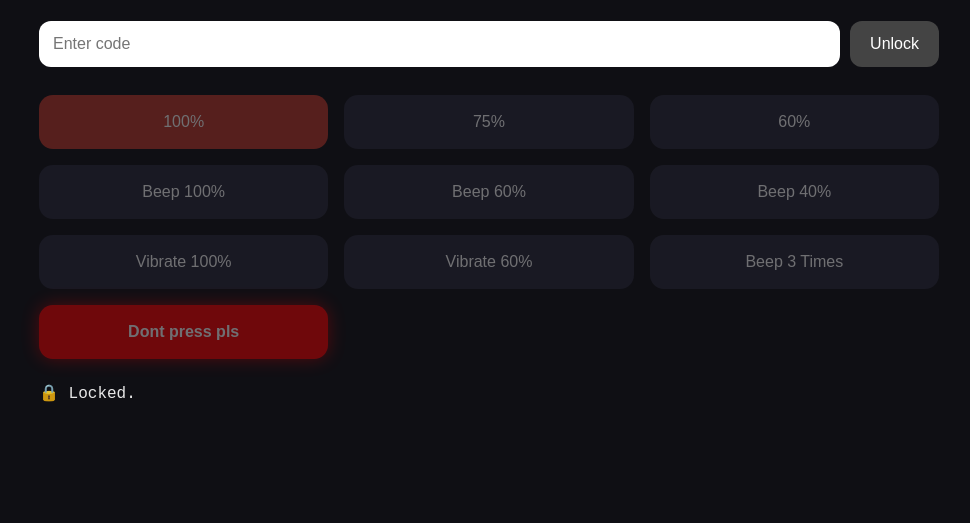
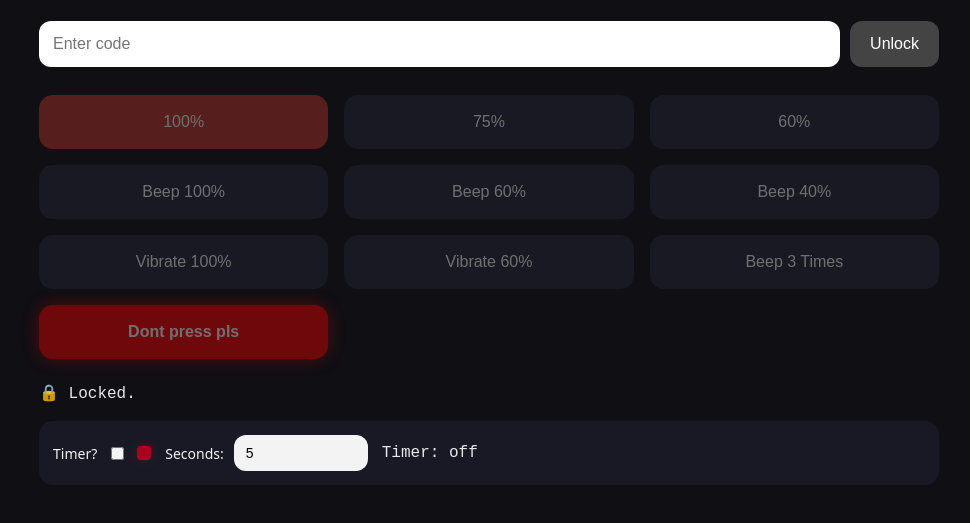
Before and after one commit to mikulover69/HATSUINE_MIKU, a plain HTML site: page index.html in a window 1280 px wide. Shown: the part 127-650 px from the top of the page, without its empty margins (151-1121 px from the left). Drawn offline with Linux system fonts and the light colour scheme.

Commit message:
Update index.html
lazy gpt

```diff
--- a/index.html
+++ b/index.html
@@ -100,6 +100,48 @@
       opacity: 0.9;
     }
 
+    /* ⏱ Timer UI */
+    #timerRow {
+      margin-top: 18px;
+      display: flex;
+      gap: 14px;
+      align-items: center;
+      flex-wrap: wrap;
+      padding: 14px;
+      border-radius: 14px;
+      background: #191925;
+    }
+
+    .timerLabel {
+      display: flex;
+      gap: 10px;
+      align-items: center;
+      font-size: 14px;
+      opacity: 0.95;
+    }
+
+    #timerSeconds {
+      width: 110px;
+      padding: 10px 12px;
+      border-radius: 12px;
+      border: none;
+      font-size: 14px;
+    }
+
+    #timerIndicator {
+      width: 14px;
+      height: 14px;
+      border-radius: 4px;
+      background: #b00020; /* red default */
+      box-shadow: 0 0 10px rgba(176, 0, 32, 0.35);
+      display: inline-block;
+    }
+
+    #cooldownReadout {
+      font-family: ui-monospace, monospace;
+      opacity: 0.9;
+    }
+
     @media (max-width: 640px) {
       .grid {
         grid-template-columns: repeat(2, 1fr);
@@ -136,6 +178,22 @@
 
   <div class="status" id="status">🔒 Locked.</div>
 
+  <!-- ⏱ Timer Controls -->
+  <div id="timerRow">
+    <label class="timerLabel">
+      Timer?
+      <input type="checkbox" id="timerToggle" />
+      <span id="timerIndicator" title="Timer status"></span>
+    </label>
+
+    <label class="timerLabel">
+      Seconds:
+      <input type="number" id="timerSeconds" min="0" step="1" value="5" />
+    </label>
+
+    <div id="cooldownReadout">Timer: off</div>
+  </div>
+
   <script src="./script.js"></script>
 </body>
 </html>
```
